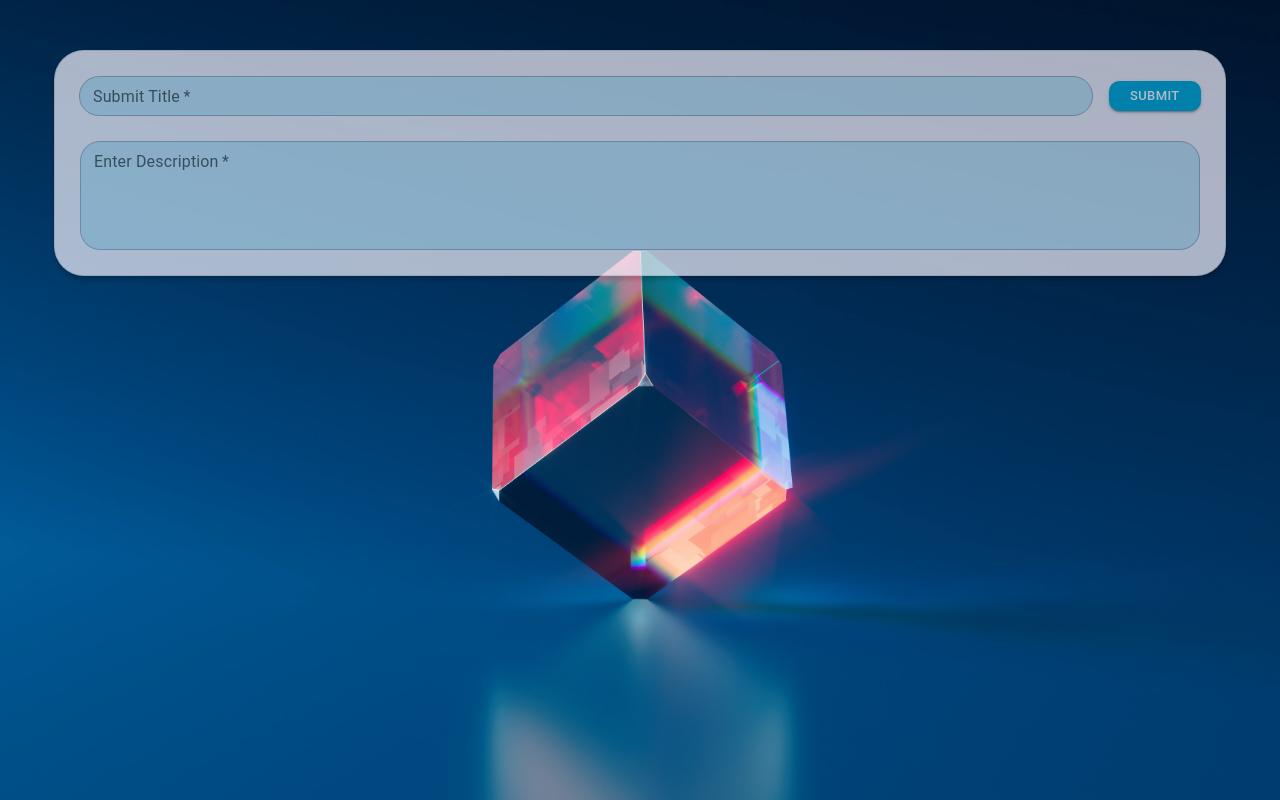
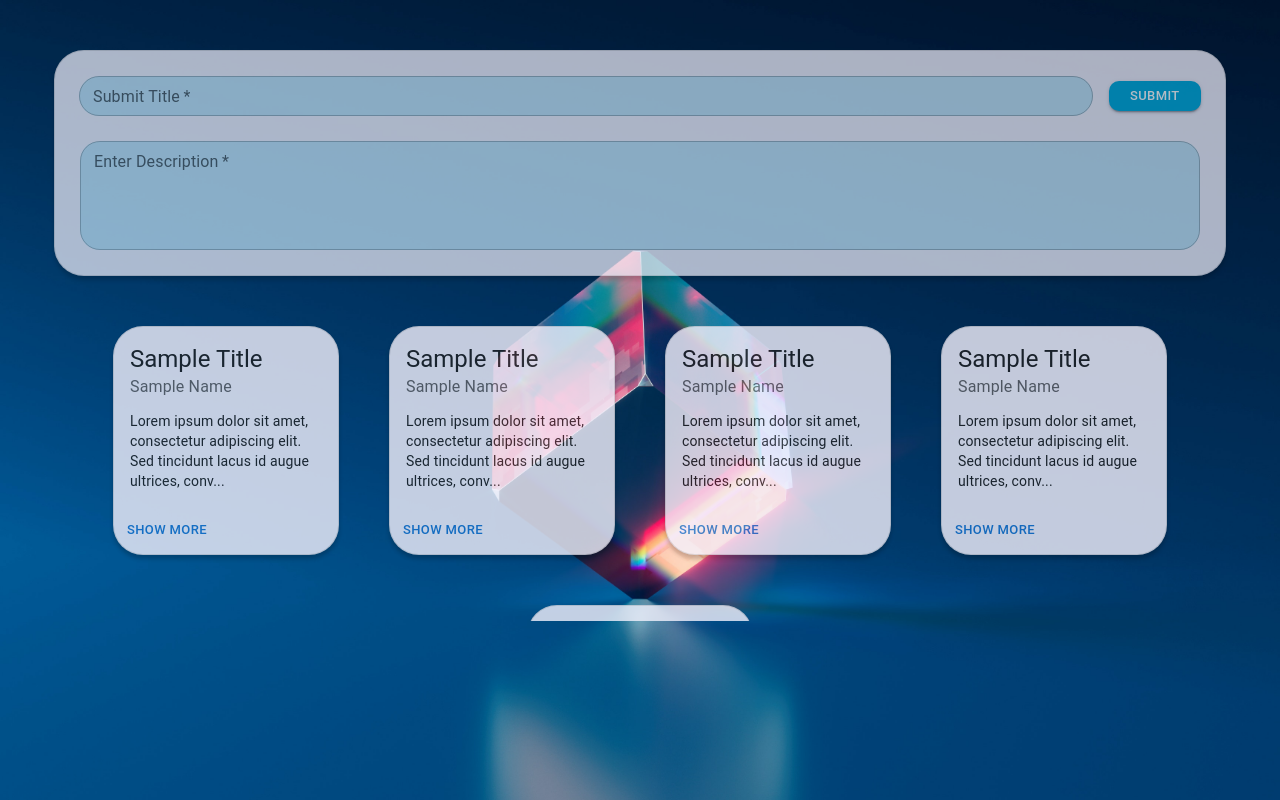
Before and after one commit to fcodelabs/training-web, a React (Create React App) app: page /home in a window 1280 px wide. Built offline with nearby package versions, Linux system fonts and the light colour scheme.

Commit message:
set sample DiaryCards

```diff
--- a/src/containers/Home/Home.tsx
+++ b/src/containers/Home/Home.tsx
@@ -1,4 +1,5 @@
 import { Box, Button, Card, Container, TextField } from "@mui/material";
+import DiaryCard from "../../components/DiaryCard";
 
 export default function Home() {
   return (
@@ -102,6 +103,68 @@ export default function Home() {
           }}
         ></TextField>
       </Card>
+
+      <Container
+        maxWidth="xl"
+        sx={{
+          overflowY: "auto",
+          maxHeight: "60vh",
+          display: "flex",
+          flexDirection: "row",
+          flexWrap: "wrap",
+          justifyContent: "center",
+          "@media (max-width: 1440px)": {
+            maxHeight: "40vh",
+          },
+          "@media (max-width: 1024px)": {
+            maxHeight: "30vh",
+          },
+          "&::-webkit-scrollbar": {
+            width: "12px",
+          },
+          "&::-webkit-scrollbar-thumb": {
+            background: "rgba(0, 0, 0, 0.2)",
+            borderRadius: "6px",
+          },
+          "&::-webkit-scrollbar-thumb:hover": {
+            background: "rgba(0, 0, 0, 0.4)",
+          },
+          "&::-webkit-scrollbar-track": {
+            background: "rgba(0, 0, 0, 0.1)",
+          },
+          "@media (max-width: 425px)": {
+            "&::-webkit-scrollbar": {
+              width: "6px",
+            },
+          },
+        }}
+      >
+        <DiaryCard
+          title="Sample Title"
+          name="Sample Name"
+          description="Lorem ipsum dolor sit amet, consectetur adipiscing elit. Sed tincidunt lacus id augue ultrices, convallis lacinia neque facilisis. Phasellus ac dolor diam. Nam eros erat, consectetur ut feugiat nec, consectetur ut quam. Orci varius"
+        />
+        <DiaryCard
+          title="Sample Title"
+          name="Sample Name"
+          description="Lorem ipsum dolor sit amet, consectetur adipiscing elit. Sed tincidunt lacus id augue ultrices, convallis lacinia neque facilisis. Phasellus ac dolor diam. Nam eros erat, consectetur ut feugiat nec, consectetur ut quam. Orci varius"
+        />
+        <DiaryCard
+          title="Sample Title"
+          name="Sample Name"
+          description="Lorem ipsum dolor sit amet, consectetur adipiscing elit. Sed tincidunt lacus id augue ultrices, convallis lacinia neque facilisis. Phasellus ac dolor diam. Nam eros erat, consectetur ut feugiat nec, consectetur ut quam. Orci varius Lorem ipsum dolor sit amet, consectetur adipiscing elit. Sed tincidunt lacus id augue ultrices, convallis lacinia neque facilisis. Phasellus ac dolor diam. Nam eros erat, consectetur ut feugiat nec, consectetur ut quam. Orci varius"
+        />
+        <DiaryCard
+          title="Sample Title"
+          name="Sample Name"
+          description="Lorem ipsum dolor sit amet, consectetur adipiscing elit. Sed tincidunt lacus id augue ultrices, convallis lacinia neque facilisis. Phasellus ac dolor diam. Nam eros erat, consectetur ut feugiat nec, consectetur ut quam. Orci varius"
+        />
+        <DiaryCard
+          title="Sample Title"
+          name="Sample Name"
+          description="Lorem ipsum dolor sit amet, consectetur adipiscing elit. Sed tincidunt lacus id augue ultrices, convallis lacinia neque facilisis. Phasellus ac dolor diam. Nam eros erat, consectetur ut feugiat nec, consectetur ut quam. Orci varius"
+        />
+      </Container>
     </Box>
   );
 }
```
